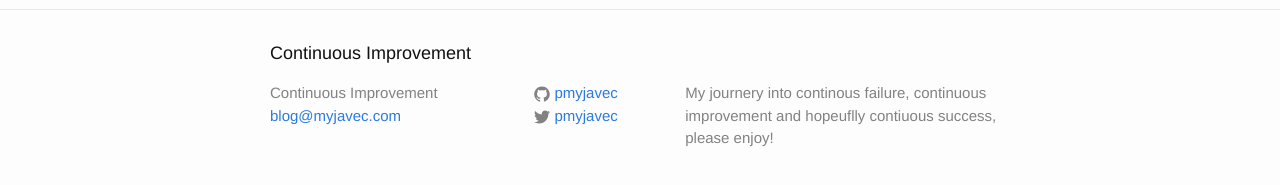
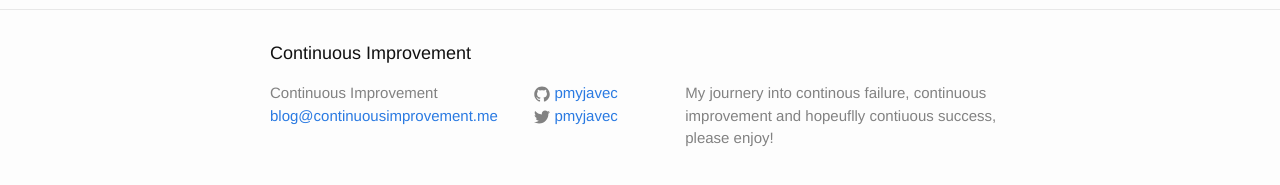
Before and after one commit to pmyjavec/pmyjavec.github.io, a Jekyll site: the page built from index.html, in a window 1280 px wide. Shown: the part 287-472 px from the top of the page. Built offline with Jekyll 4.4.1, drawn with Linux system fonts in a browser that asks for light colours; comment, search, counter and statistics services are not loaded.

Commit message:
updating cname, moving site

```diff
--- a/CNAME
+++ b/CNAME
@@ -1 +1 @@
-myjavec.com
+continuousimprovement.me
--- a/_config.yml
+++ b/_config.yml
@@ -1,11 +1,11 @@
 # Site settings
 title: Continuous Improvement
-email: blog@myjavec.com
+email: blog@continuousimprovement.me
 description: > # this means to ignore newlines until "baseurl:"
   My journery into continous failure, continuous improvement and
   hopeuflly contiuous success, please enjoy!
 baseurl: "" # the subpath of your site, e.g. /blog/
-url: "http://myjavec.com" # the base hostname & protocol for your site
+url: "http://continuousimprovement.me" # the base hostname & protocol for your site
 twitter_username: pmyjavec
 github_username:  pmyjavec
 
```
